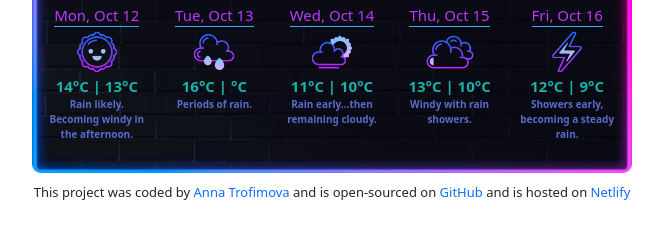
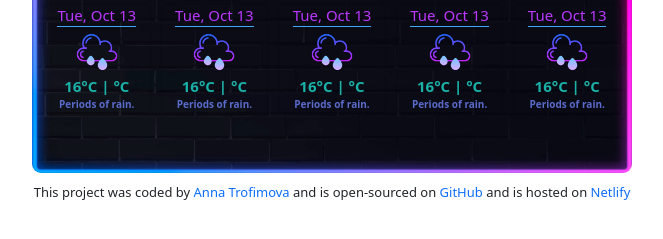
Before and after one commit to Anvastro/Anvastro-weather-app, a website built with Parcel: page index.html in a window 1280 px wide. Shown: the part 137-376 px from the top of the page, without its empty margins (308-971 px from the left). Built offline with nearby package versions, Linux system fonts and the light colour scheme; no server answers.

Commit message:
colums forecast given ids

```diff
--- a/index.html
+++ b/index.html
@@ -81,12 +81,19 @@
       <div class="row two">
         <div class="col">
           <div class="card">
-            <div class="card-header bg-transparent">Mon, Oct 12</div>
-            <img src="images/mon.png" class="card-img-top" alt="icon" />
+            <div id="forecast-date" class="card-header bg-transparent">
+              Tue, Oct 13
+            </div>
+            <img src="images/tue.png" class="card-img-top" alt="icon" />
             <div class="card-body">
-              <h6 class="card-title">14°C | 13°C</h6>
-              <p class="card-text">
-                Rain likely. Becoming windy in the afternoon.
+              <h6 class="card-title">
+                <span id="forecast-max">16</span
+                ><span id="forecast-units">°C</span> |
+                <span id="forecast-min"></span
+                ><span id="forecast-units">°C</span>
+              </h6>
+              <p id="forecast-description" class="card-text">
+                Periods of rain.
               </p>
             </div>
           </div>
@@ -112,31 +119,58 @@
         </div>
         <div class="col">
           <div class="card">
-            <div class="card-header bg-transparent">Wed, Oct 14</div>
-            <img src="images/wed.png" class="card-img-top" alt="icon" />
+            <div id="forecast-date" class="card-header bg-transparent">
+              Tue, Oct 13
+            </div>
+            <img src="images/tue.png" class="card-img-top" alt="icon" />
             <div class="card-body">
-              <h6 class="card-title">11°C | 10°C</h6>
-              <p class="card-text">Rain early...then remaining cloudy.</p>
+              <h6 class="card-title">
+                <span id="forecast-max">16</span
+                ><span id="forecast-units">°C</span> |
+                <span id="forecast-min"></span
+                ><span id="forecast-units">°C</span>
+              </h6>
+              <p id="forecast-description" class="card-text">
+                Periods of rain.
+              </p>
             </div>
           </div>
         </div>
         <div class="col">
           <div class="card">
-            <div class="card-header bg-transparent">Thu, Oct 15</div>
-            <img src="images/thu.png" class="card-img-top" alt="icon" />
+            <div id="forecast-date" class="card-header bg-transparent">
+              Tue, Oct 13
+            </div>
+            <img src="images/tue.png" class="card-img-top" alt="icon" />
             <div class="card-body">
-              <h6 class="card-title">13°C | 10°C</h6>
-              <p class="card-text">Windy with rain showers.</p>
+              <h6 class="card-title">
+                <span id="forecast-max">16</span
+                ><span id="forecast-units">°C</span> |
+                <span id="forecast-min"></span
+                ><span id="forecast-units">°C</span>
+              </h6>
+              <p id="forecast-description" class="card-text">
+                Periods of rain.
+              </p>
             </div>
           </div>
         </div>
         <div class="col">
           <div class="card">
-            <div class="card-header bg-transparent">Fri, Oct 16</div>
-            <img src="images/fri.png" class="card-img-top" alt="icon" />
+            <div id="forecast-date" class="card-header bg-transparent">
+              Tue, Oct 13
+            </div>
+            <img src="images/tue.png" class="card-img-top" alt="icon" />
             <div class="card-body">
-              <h6 class="card-title">12°C | 9°C</h6>
-              <p class="card-text">Showers early, becoming a steady rain.</p>
+              <h6 class="card-title">
+                <span id="forecast-max">16</span
+                ><span id="forecast-units">°C</span> |
+                <span id="forecast-min"></span
+                ><span id="forecast-units">°C</span>
+              </h6>
+              <p id="forecast-description" class="card-text">
+                Periods of rain.
+              </p>
             </div>
           </div>
         </div>
```
